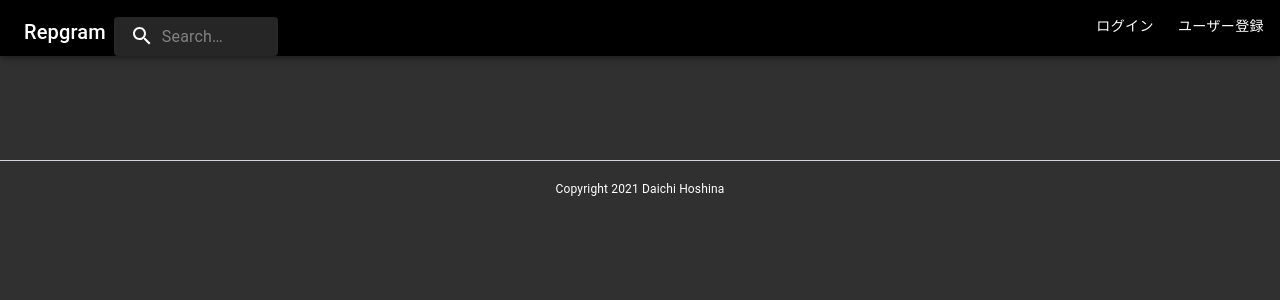
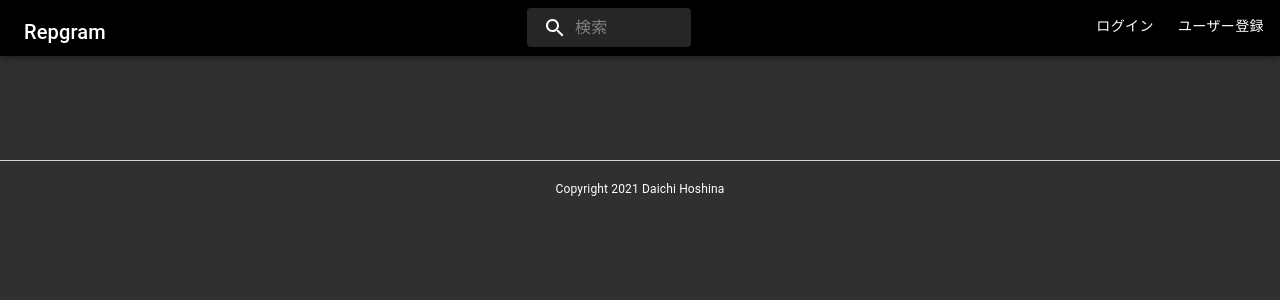
Before and after one commit to DaichiHoshina/repgram_gin, a Next.js app in the folder front/: page / in a window 1280 px wide. Shown: the top 300 px of the page. Built offline with nearby package versions, Linux system fonts and the light colour scheme; no server answers.

Commit message:
検索バー作成

```diff
--- a/front/src/components/Layout.tsx
+++ b/front/src/components/Layout.tsx
@@ -11,8 +11,7 @@ import HeaderUserIcon from "../components/atoms/share/HeaderUserIcon";
 import { loginConfirm } from "../services/User";
 import { useDispatch } from "react-redux";
 import LoginIcon from "./atoms/share/LoginIcon";
-import { Search } from "@material-ui/icons";
-import SearchField from "./molecules/Serach";
+import SearchField from "./molecules/SerachField";
 export interface LayoutProps {
   children?: React.ReactNode;
   title: string;
@@ -49,12 +48,13 @@ export const Layout: React.FC<LayoutProps> = ({ children, title }) => {
                   Repgram
                 </Typography>
               </Link>
-              <div className="ml-auto mt-2 mr-2">
-                <Typography variant="h6" color="inherit" className="flex-grow">
-                  <SearchField />
-                </Typography>
-              </div>
             </Toolbar>
+          </div>
+
+          <div className="ml-auto mt-2 mr-2">
+            <Typography component="h2" variant="h6" color="inherit">
+              <SearchField />
+            </Typography>
           </div>
 
           {/* 右上のアイコン */}
--- a/front/src/components/molecules/Serach.tsx
+++ b/front/src/components/molecules/SerachField.tsx
@@ -52,7 +52,7 @@ export default function SearchField() {
         <SearchIcon />
       </SearchIconWrapper>
       <StyledInputBase
-        placeholder="Search…"
+        placeholder="検索"
         inputProps={{ "aria-label": "search" }}
       />
     </Search>
```
